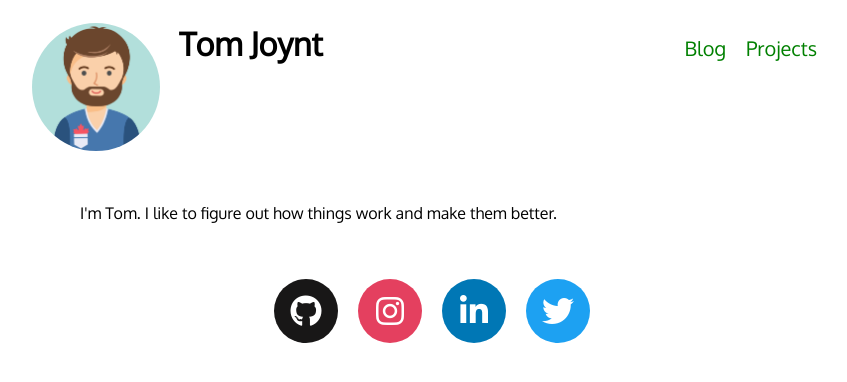
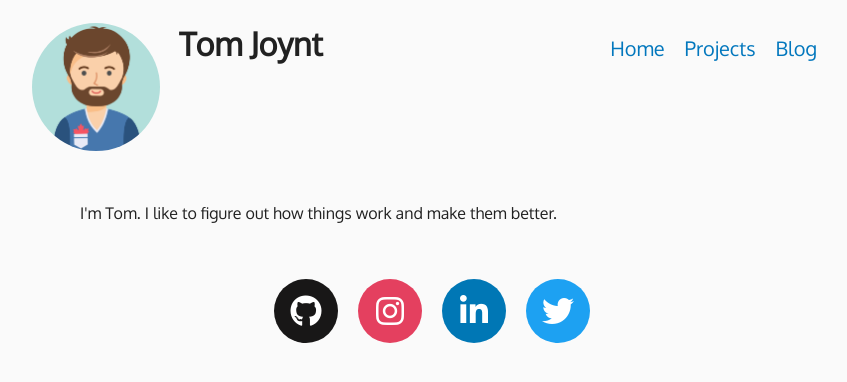
Before and after one commit to tpjoynt/tpjoynt.github.com, a Jekyll site: the page built from index.html, in a window 1280 px wide. Shown: the top 382 px of the page, without its empty margins (208-1055 px from the left). Built offline with Jekyll 4.4.1, drawn with Linux system fonts in a browser that asks for light colours; nearby versions of some CDN libraries.

Commit message:
Some color tweaks

```diff
--- a/_config.yml
+++ b/_config.yml
@@ -8,10 +8,7 @@ author :
   github : tpjoynt
   twitter : tpjoynt
 
-# Used to not clutter the root directory with pages.
-collections:
-  sections:
-    output: true
+include: ['_sections']
 
 defaults:
   -
--- a/_layouts/default.html
+++ b/_layouts/default.html
@@ -22,7 +22,8 @@
         <h1 id="name">Tom Joynt</h1>
 
         <nav id="nav-bar">
-            {% for page in site.sections %}
+            {% assign nav_items = site.html_pages | sort: 'nav-position' | reverse %}
+            {% for page in nav_items %}
             <a href="{{ page.url }}">
                 <span>{{ page.title }}</span>
             </a>
--- a/assets/css/main.scss
+++ b/assets/css/main.scss
@@ -1,12 +1,14 @@
 ---
+# Front matter comment to ensure Jekyll properly reads file.
 ---
 
 html {
     font-family: 'Oxygen', sans-serif;
+  background-color: #fafafa;
+  color: #212121;
 }
 
 main {
-    background-color: #FFFFFF;
     margin: auto;
     max-width: 800px;
     padding: 15px;
@@ -36,10 +38,10 @@ nav {
 nav a {
     font-size: 20px;
     text-decoration: none;
-    color: green;
+    color: #0277BD;
     margin-right: 15px;
     :hover {
-        color: lightgreen;
+        color: #0288D1;
     }
 }
 
--- a/index.html
+++ b/index.html
@@ -1,5 +1,6 @@
 ---
 title: Home
+nav-position: 1
 ---
 <section>
     <article>
```
